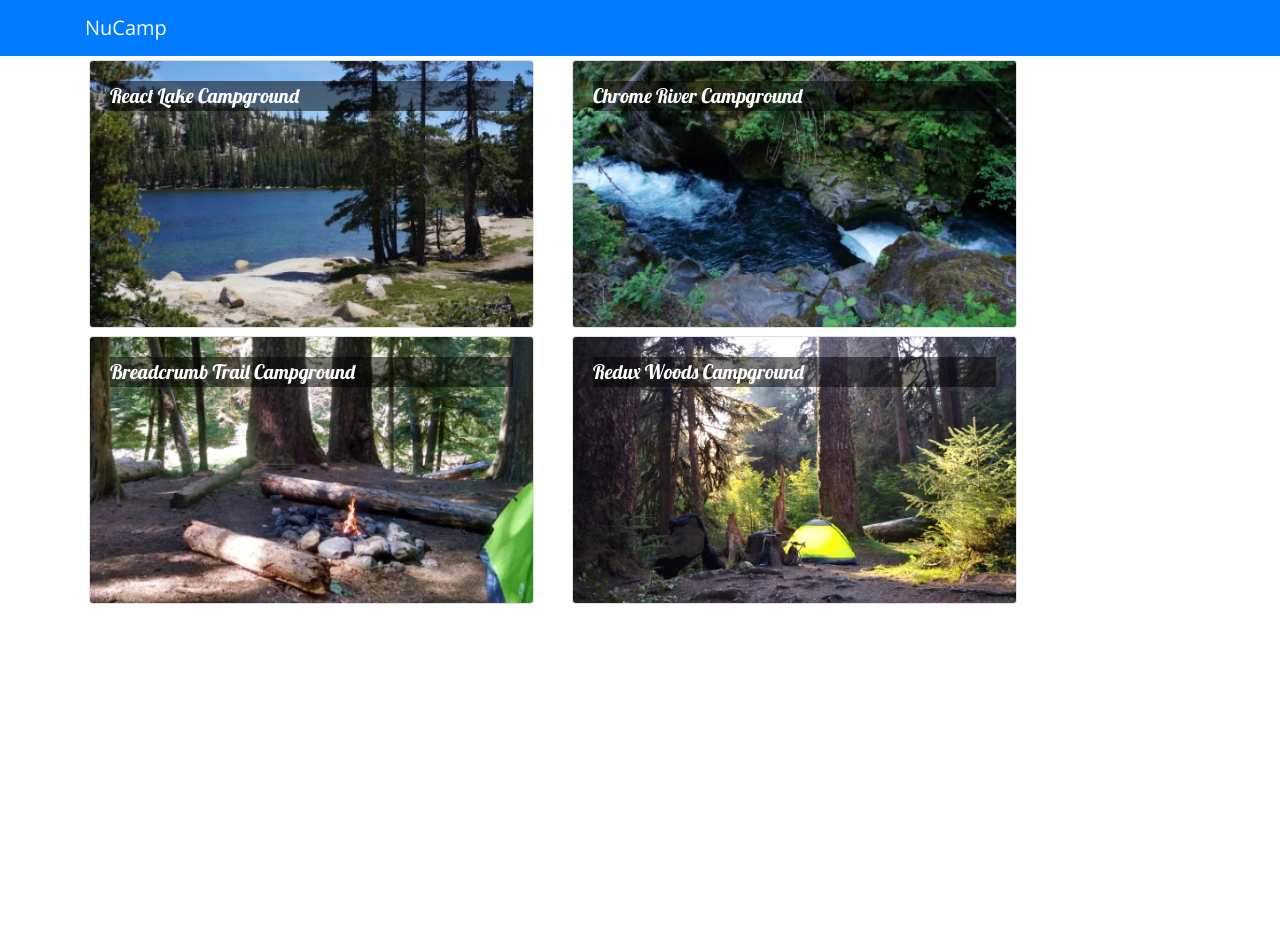
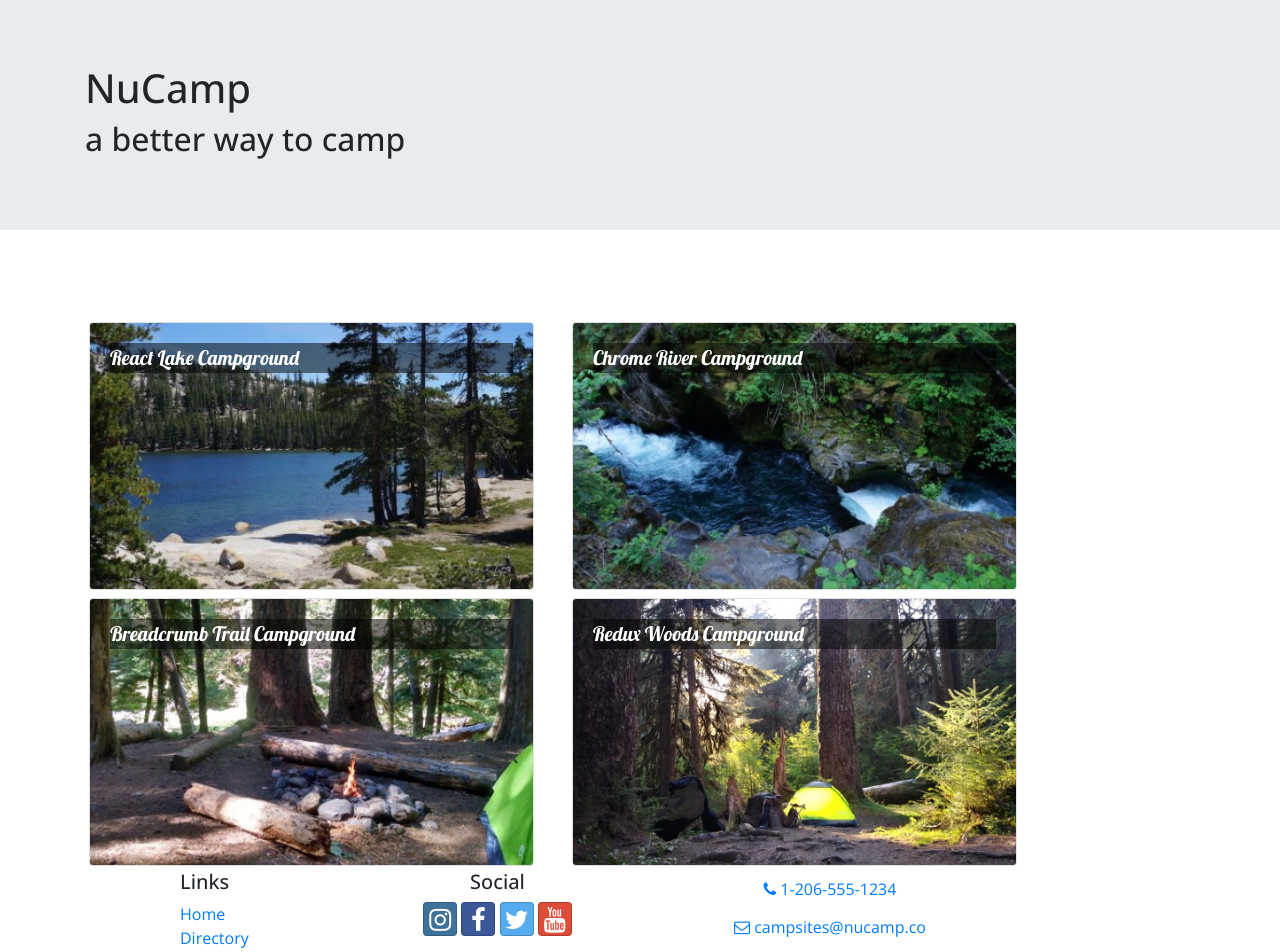
Before and after one commit to scampcoder/nucampsite-react, a React (Create React App) app: page / in a window 1280 px wide. Shown: the top 952 px of the page. Before the commit the page ends 800 px from the top, so only its background shows below. Built offline with nearby package versions, Linux system fonts and the light colour scheme.

Commit message:
Import and add Header and Footer comps to Main

```diff
--- a/src/components/MainComponent.js
+++ b/src/components/MainComponent.js
@@ -1,5 +1,7 @@
 import React, { Component } from 'react';
 import { Navbar, NavbarBrand } from 'reactstrap';
+import Header from './HeaderComponent';
+import Footer from './FooterComponent';
 import Directory from './DirectoryComponent';
 import CampsiteInfo from './CampsiteInfoComponent';
 import { CAMPSITES } from '../shared/campsites.js';
@@ -20,13 +22,10 @@ class Main extends Component {
     render() {
         return (
             <div>
-                <Navbar dark color="primary">
-                <div className="container">
-                    <NavbarBrand href="/">NuCamp</NavbarBrand>
-                </div>
-                </Navbar>
+                <Header />
                 <Directory campsites={this.state.campsites} onClick={campsiteId => this.onCampsiteSelect(campsiteId)} />
                 <CampsiteInfo campsite={this.state.campsites.filter(campsite => campsite.id === this.state.selectedCampsite)[0]} />
+                <Footer />
             </div>
         );
     }
```
